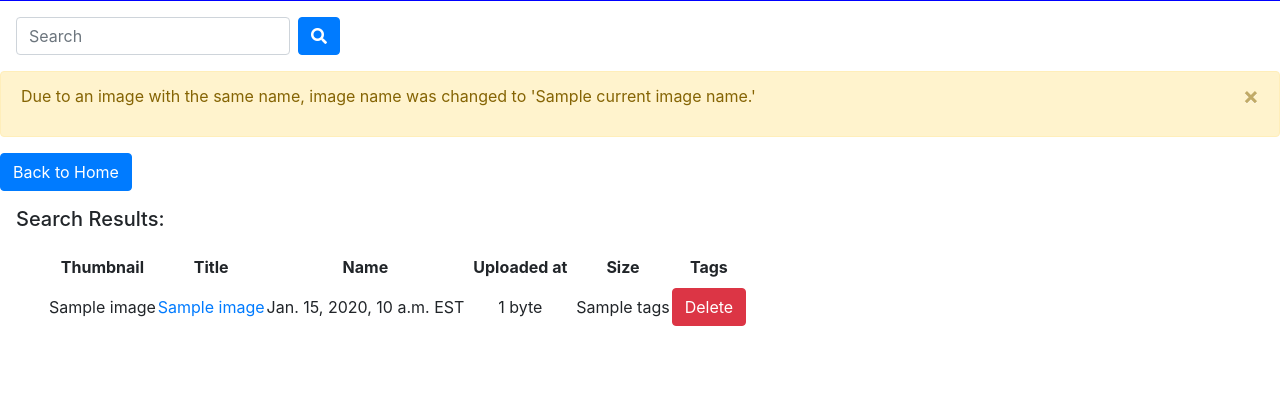
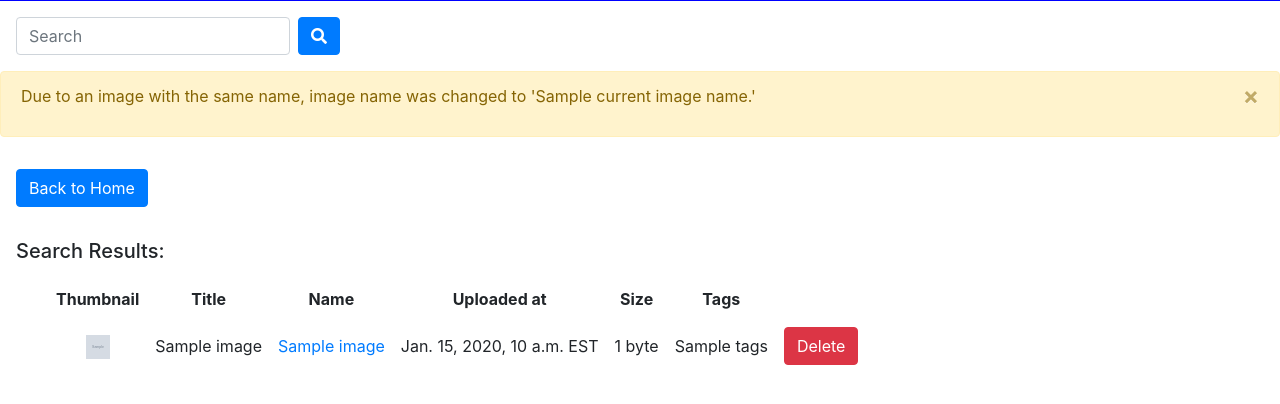
Before and after one commit to arrunp/shopify_image_repo, a Django app: template image_repo/repo/templates/repo/index.html in a window 1280 px wide. Shown: the part 77-481 px from the top of the page. Run offline with Django 3.2, Linux system fonts and the light colour scheme; the template is opened without the code that fills it: most values are stand-ins (such as "Sample title", 1, 10 or a date in 2020); grey boxes marked "Sample" are stand-in pictures; some libraries are stand-ins or nearby versions.

Commit message:
update to search page styling

```diff
--- a/image_repo/image_repo/settings.py
+++ b/image_repo/image_repo/settings.py
@@ -128,6 +128,7 @@ STATIC_URL = '/static/'
 MEDIA_URL = "/media/"
 MEDIA_ROOT = os.path.join(BASE_DIR, "media/")
 
+
 AWS_ACCESS_KEY_ID = config('AWS_ACCESS_KEY_ID')
 AWS_SECRET_ACCESS_KEY = config('AWS_SECRET_ACCESS_KEY')
 AWS_STORAGE_BUCKET_NAME = config('AWS_STORAGE_BUCKET_NAME')
@@ -141,9 +142,11 @@ AWS_S3_SIGNATURE_VERSION = 's3v4'
 AWS_S3_REGION_NAME = 'us-east-2'
 AWS_DEFAULT_ACL = None
 
+
 STATICFILES_DIRS = [
     os.path.join(BASE_DIR, 'repo/static'),
 ]
+
 
 STATIC_URL = 'https://%s.s3.%s.amazonaws.com/%s/' % (
     AWS_STORAGE_BUCKET_NAME, AWS_S3_REGION_NAME, AWS_LOCATION)
--- a/image_repo/repo/templates/repo/index.html
+++ b/image_repo/repo/templates/repo/index.html
@@ -1,30 +1,34 @@
 {% extends "repo/base.html" %}
 {% block content %}
 
-{% if found_images %}
+{% if found_images != None %}
 <div style="display:none;">
     <form method="post" enctype="multipart/form-data">
         {% csrf_token %}
         {{ form.as_p }}
-        <button type="submit">Submit</button>
+        <button class="btn btn-primary" type="submit">Submit</button>
     </form>
+    <p>If you have multiple tags, <strong>please separate your tags with a comma</strong></p>
+    <hr>
 </div>
 {% else %}
 <h5 class="my-3 my-lg-3 mx-3 mx-lg-3">Upload your image here:</h5>
 <div style="display:block;" class="my-3 my-lg-3 mx-5 mx-lg-5">
-    <form method=" post" enctype="multipart/form-data">
+    <form method="post" enctype="multipart/form-data">
         {% csrf_token %}
         {{ form.as_p }}
         <p>If you have multiple tags, <strong>please separate your tags with a comma</strong></p>
-        <button class="btn btn-primary" type="submit">Submit</button>
+        <button class="btn btn-primary" type="submit" class="my-3 my-lg-3">Submit</button>
     </form>
+
     <hr>
 </div>
 {% endif %}
 
 <!--IMAGE SEARCH AND UPLOADED LIST-->
 
-<form action="{% url 'imageSearch' %}" method=" get" class="form-inline my-3 my-lg-3 mx-3 mx-lg-3">
+<form action="{% url 'imageSearch' %}" method="get" class="form-inline my-3 my-lg-3 mx-3 mx-lg-3">
+    {% csrf_token %}
     <input class="form-control mr-sm-2" type="search" name="imageSearch" placeholder="Search" aria-label="Search">
     <button class="btn btn-primary" type="submit"><i class="fa fa-search"></i></button>
 </form>
@@ -50,17 +54,19 @@
     </thead>
     <tbody>
 
-        {% if found_images %}
-        <a href="{% url 'home' %}"><button class="btn btn-primary">Back to Home</button></a>
-        <h5 class="my-3 my-lg-3 mx-3 mx-lg-3">Search Results: </h5>
+        {% if found_images != None %}
+        <a href="{% url 'home' %}"><button class="btn btn-primary my-3 my-lg-3 mx-3 mx-lg-3">Back to Home</button></a>
+        <h5 class=" my-3 my-lg-3 mx-3 mx-lg-3">Search Results: </h5>
         {% for image in found_images %}
         <tr class="my-3 my-lg-3 mx-3 mx-lg-3">
-            <td>{{ image.title }}</td>
-            <td><a href="{{ image.image.url }}" target="_blank">{{ image.image.name }}</a></td>
-            <td>{{ image.date }} EST</td>
-            <td>{{ image.image.size|filesizeformat }}</td>
-            <td>{{ image.tags }}</td>
-            <td>
+            <td class="py-2 px-2"><img src="{{ image.image.url }}" style="height: 24px; width: 24px;"></td>
+            <td class="py-2 px-2">{{ image.title }}</td>
+            <td class="py-2 px-2"><a href="{{ image.image.url }}" target="_blank">{{ image.image.name }}</a>
+            </td>
+            <td class="py-2 px-2">{{ image.date }} EST</td>
+            <td class="py-2 px-2">{{ image.image.size|filesizeformat }}</td>
+            <td class="py-2 px-2">{{ image.tags }}</td>
+            <td class="py-2 px-2">
                 <form action="{% url 'imageDelete' image.id %}" method="POST">
                     {% csrf_token %}
                     <input name="imageDelete" type="submit" value="Delete" class="btn btn-danger"
@@ -75,7 +81,8 @@
         <tr class="my-3 my-lg-3 mx-3 mx-lg-3">
             <td class="py-2 px-2"><img src="{{ image.image.url }}" style="height: 24px; width: 24px;"></td>
             <td class="py-2 px-2">{{ image.title }}</td>
-            <td class="py-2 px-2"><a href="{{ image.image.url }}" target="_blank">{{ image.image.name }}</a></td>
+            <td class="py-2 px-2"><a href="{{ image.image.url }}" target="_blank">{{ image.image.name }}</a>
+            </td>
             <td class="py-2 px-2">{{ image.date }} EST</td>
             <td class="py-2 px-2">{{ image.image.size|filesizeformat }}</td>
             <td class="py-2 px-2">{{ image.tags }}</td>
--- a/image_repo/repo/views.py
+++ b/image_repo/repo/views.py
@@ -9,6 +9,7 @@ from django.views.generic.list import ListView
 from django.urls import reverse_lazy, reverse
 from django.db.models import Q
 import boto3
+from django.views.decorators.csrf import csrf_exempt
 from django.conf import settings
 
 # Create your views here.
```
